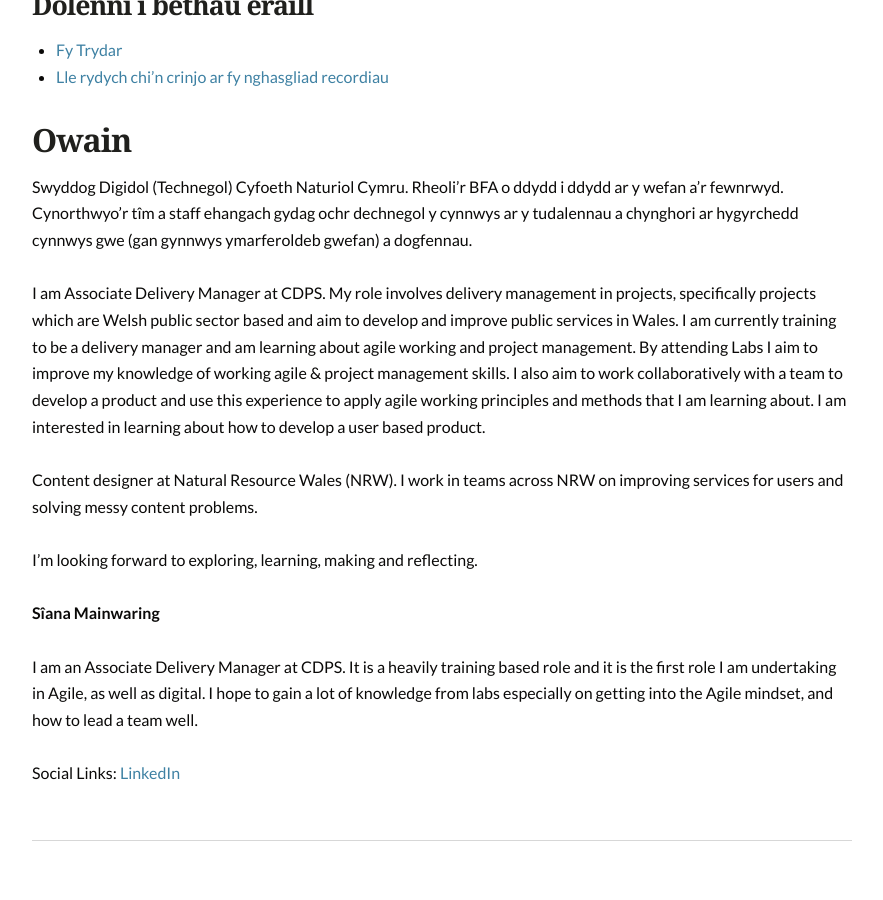
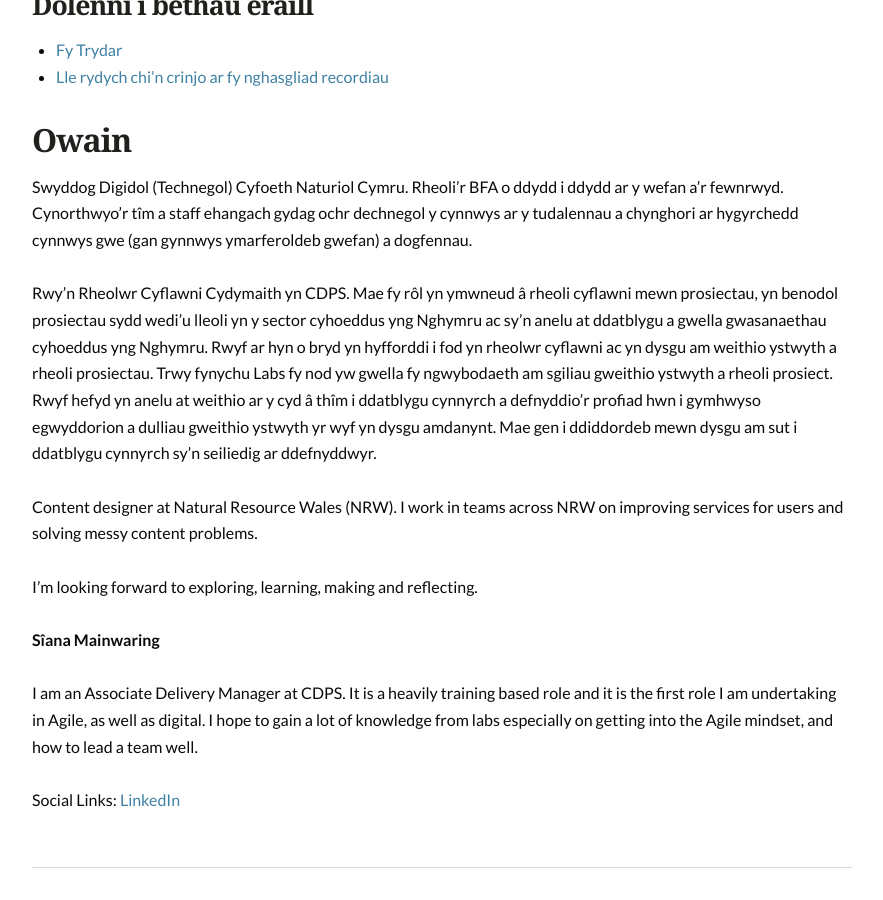
Before and after one commit to nrw-lab/nrw-lab.github.io, a Jekyll site: the page built from cy/team/index.md, in a window 1280 px wide and 900 px high, scrolled down 1686 px. Shown: the whole window, without its empty margins (198-1081 px from the left). Built offline with Jekyll 4.4.1, drawn with Linux system fonts in a browser that asks for light colours; before the commit the page ends 2559 px from its top, so only the background shows below that.

Commit message:
Update poppy_evans.md

```diff
--- a/cy/team/_members/poppy_evans.md
+++ b/cy/team/_members/poppy_evans.md
@@ -1 +1 @@
-I am Associate Delivery Manager at CDPS. My role involves delivery management in projects, specifically projects which are Welsh public sector based and aim to develop and improve public services in Wales. I am currently training to be a delivery manager and am learning about agile working and project management. By attending Labs I aim to improve my knowledge of working agile & project management skills. I also aim to work collaboratively with a team to develop a product and use this experience to apply agile working principles and methods that I am learning about. I am interested in learning about how to develop a user based product.
+Rwy'n Rheolwr Cyflawni Cydymaith yn CDPS. Mae fy rôl yn ymwneud â rheoli cyflawni mewn prosiectau, yn benodol prosiectau sydd wedi'u lleoli yn y sector cyhoeddus yng Nghymru ac sy'n anelu at ddatblygu a gwella gwasanaethau cyhoeddus yng Nghymru. Rwyf ar hyn o bryd yn hyfforddi i fod yn rheolwr cyflawni ac yn dysgu am weithio ystwyth a rheoli prosiectau. Trwy fynychu Labs fy nod yw gwella fy ngwybodaeth am sgiliau gweithio ystwyth a rheoli prosiect. Rwyf hefyd yn anelu at weithio ar y cyd â thîm i ddatblygu cynnyrch a defnyddio'r profiad hwn i gymhwyso egwyddorion a dulliau gweithio ystwyth yr wyf yn dysgu amdanynt. Mae gen i ddiddordeb mewn dysgu am sut i ddatblygu cynnyrch sy'n seiliedig ar ddefnyddwyr.
```
